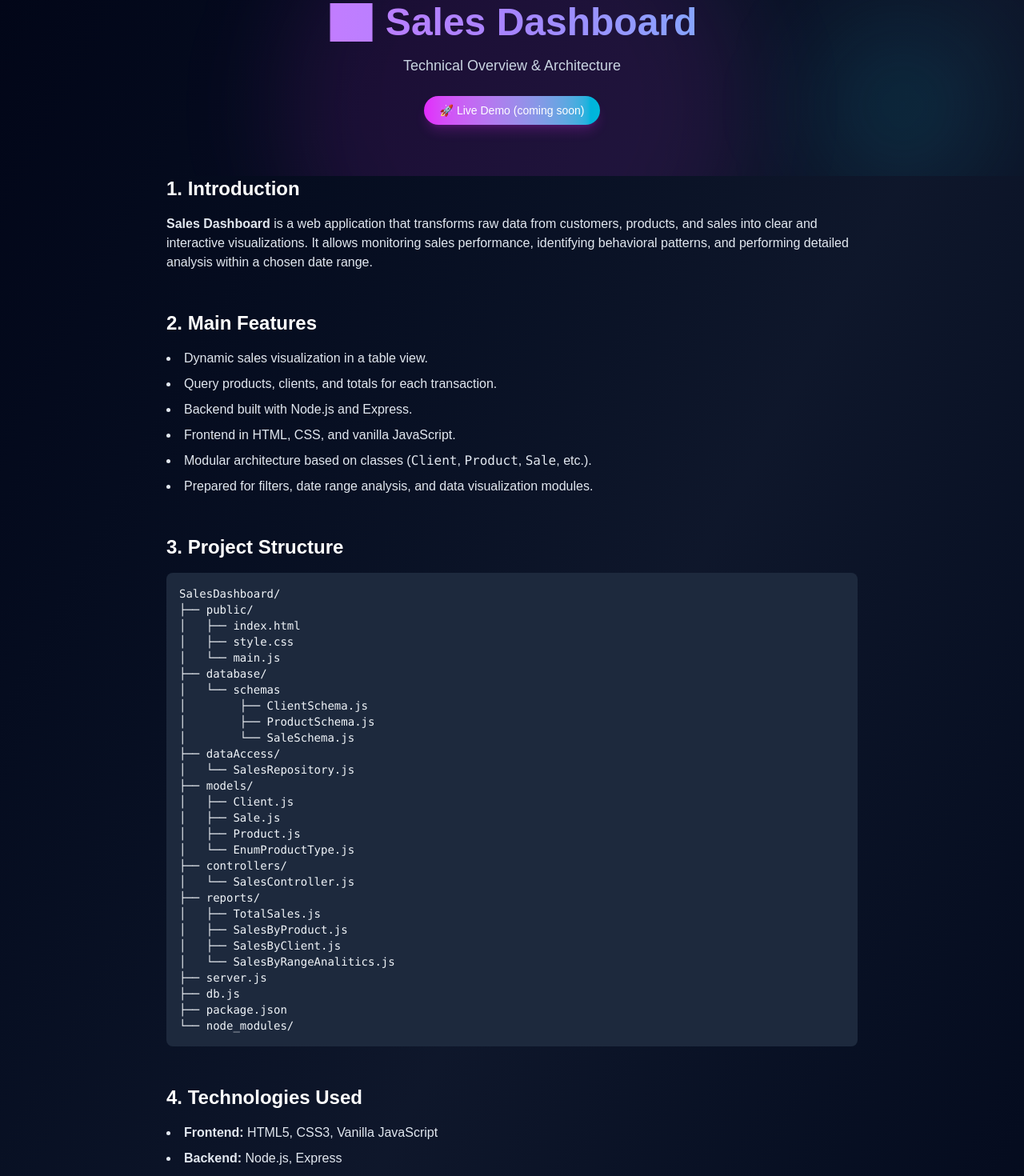
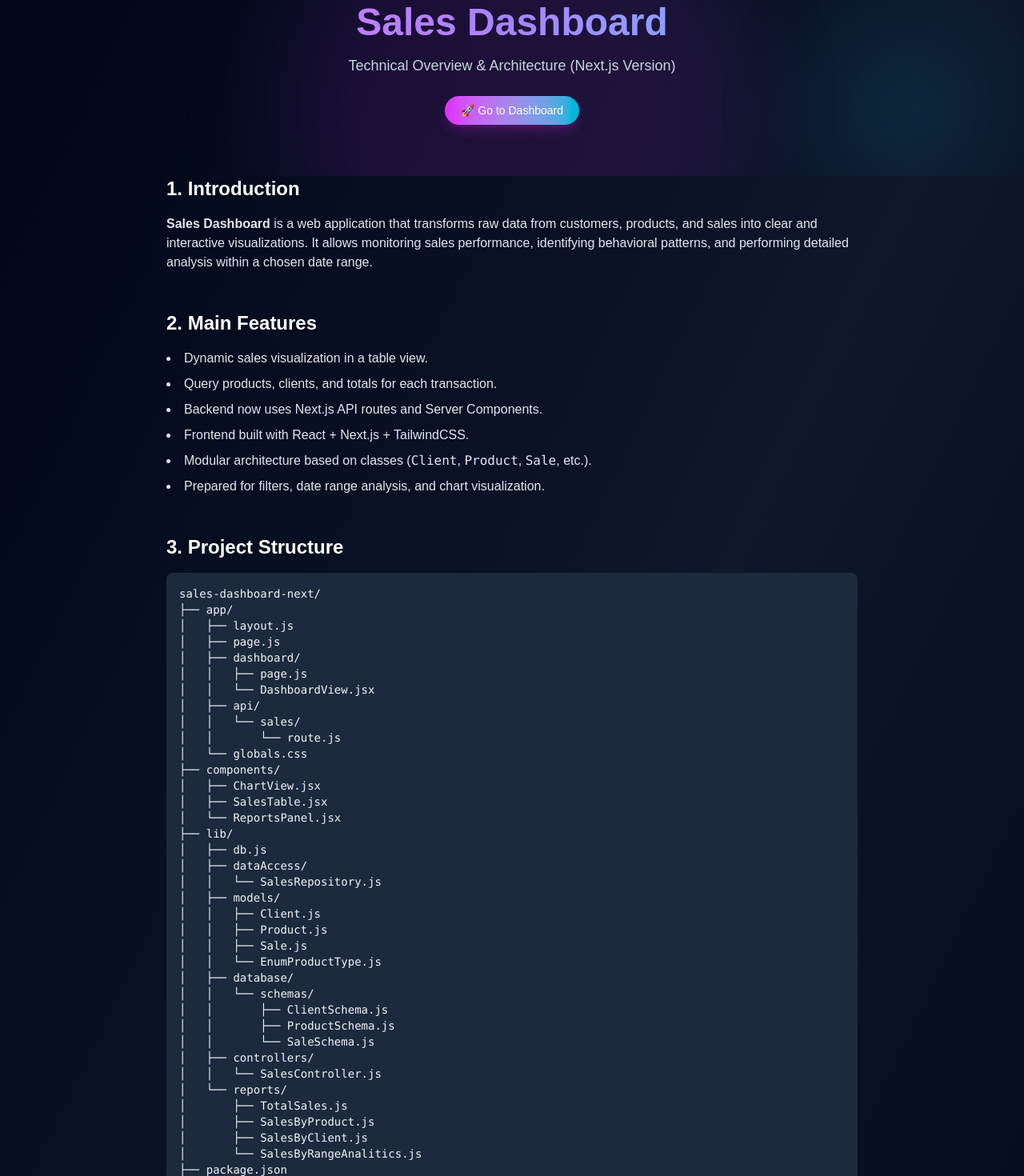
Before and after one commit to valleria-web/portfolio, a Next.js app: page /sales-dashboard in a window 1280 px wide. Shown: the part 60-1530 px from the top of the page at 80% size. Built offline with nearby package versions, Linux system fonts and the light colour scheme.

Commit message:
salespng

```diff
--- a/app/page.js
+++ b/app/page.js
@@ -37,7 +37,9 @@ export default function Home() {
       title: "Sales Dashboard",
       desc: "Sales Dashboard is a web application that transforms raw customer, product, and sales data into a clear and interactive visualization. The application allows to monitor sales performance, identify behavioral patterns, and perform detailed analysis within a given timeframe.",
       tags: ["Charts", "API", "Node", "KPIs", "Range-based analytics."],
-      link: "/sales-dashboard",
+      image: "/sales.png",
+      link: "https://sales-dashboard-next-zeta.vercel.app/dashboard",
+      internalLink: "/sales-dashboard",
     },
     {
       title: "The Digital Character Cafe",
--- a/app/sales-dashboard/page.js
+++ b/app/sales-dashboard/page.js
@@ -16,19 +16,17 @@ export default function SalesDashboardPage() {
 
         <div className="relative z-10 px-4">
           <h1 className="text-3xl sm:text-5xl font-extrabold bg-gradient-to-r from-fuchsia-400 via-violet-400 to-cyan-400 bg-clip-text text-transparent">
-            📊 Sales Dashboard
+            Sales Dashboard
           </h1>
           <p className="mt-4 text-slate-300 max-w-2xl mx-auto text-lg">
-            Technical Overview & Architecture
+            Technical Overview & Architecture (Next.js Version)
           </p>
           <div className="mt-6 flex flex-wrap justify-center gap-3">
             <a
-              href="#"
-              target="_blank"
-              rel="noopener noreferrer"
+              href="/dashboard"
               className="rounded-full px-5 py-2 text-sm font-medium bg-gradient-to-r from-fuchsia-500 to-cyan-500 text-white shadow-lg shadow-fuchsia-500/20 hover:brightness-110 transition"
             >
-              🚀 Live Demo (coming soon)
+              🚀 Go to Dashboard
             </a>
           </div>
         </div>
@@ -54,12 +52,12 @@ export default function SalesDashboardPage() {
             <ul className="list-disc list-inside space-y-2">
               <li>Dynamic sales visualization in a table view.</li>
               <li>Query products, clients, and totals for each transaction.</li>
-              <li>Backend built with Node.js and Express.</li>
-              <li>Frontend in HTML, CSS, and vanilla JavaScript.</li>
+              <li>Backend now uses Next.js API routes and Server Components.</li>
+              <li>Frontend built with React + Next.js + TailwindCSS.</li>
               <li>
                 Modular architecture based on classes (<code>Client</code>, <code>Product</code>, <code>Sale</code>, etc.).
               </li>
-              <li>Prepared for filters, date range analysis, and data visualization modules.</li>
+              <li>Prepared for filters, date range analysis, and chart visualization.</li>
             </ul>
           </div>
 
@@ -67,33 +65,44 @@ export default function SalesDashboardPage() {
           <div className="space-y-4">
             <h2 className="text-2xl font-bold text-white">3. Project Structure</h2>
             <pre className="bg-slate-800 text-slate-100 p-4 rounded-lg overflow-auto text-sm">
-{`SalesDashboard/
-├── public/
-│   ├── index.html
-│   ├── style.css
-│   └── main.js
-├── database/
-│   └── schemas
-│        ├── ClientSchema.js
-│        ├── ProductSchema.js
-│        └── SaleSchema.js
-├── dataAccess/
-│   └── SalesRepository.js
-├── models/
-│   ├── Client.js
-│   ├── Sale.js
-│   ├── Product.js
-│   └── EnumProductType.js
-├── controllers/
-│   └── SalesController.js
-├── reports/
-│   ├── TotalSales.js
-│   ├── SalesByProduct.js
-│   ├── SalesByClient.js
-│   └── SalesByRangeAnalitics.js
-├── server.js
-├── db.js
+{`sales-dashboard-next/
+├── app/
+│   ├── layout.js
+│   ├── page.js
+│   ├── dashboard/
+│   │   ├── page.js
+│   │   └── DashboardView.jsx
+│   ├── api/
+│   │   └── sales/
+│   │       └── route.js
+│   └── globals.css
+├── components/
+│   ├── ChartView.jsx
+│   ├── SalesTable.jsx
+│   └── ReportsPanel.jsx
+├── lib/
+│   ├── db.js
+│   ├── dataAccess/
+│   │   └── SalesRepository.js
+│   ├── models/
+│   │   ├── Client.js
+│   │   ├── Product.js
+│   │   ├── Sale.js
+│   │   └── EnumProductType.js
+│   ├── database/
+│   │   └── schemas/
+│   │       ├── ClientSchema.js
+│   │       ├── ProductSchema.js
+│   │       └── SaleSchema.js
+│   ├── controllers/
+│   │   └── SalesController.js
+│   └── reports/
+│       ├── TotalSales.js
+│       ├── SalesByProduct.js
+│       ├── SalesByClient.js
+│       └── SalesByRangeAnalitics.js
 ├── package.json
+├── next.config.js
 └── node_modules/`}
             </pre>
           </div>
@@ -102,9 +111,9 @@ export default function SalesDashboardPage() {
           <div className="space-y-4">
             <h2 className="text-2xl font-bold text-white">4. Technologies Used</h2>
             <ul className="list-disc list-inside space-y-2">
-              <li><strong>Frontend:</strong> HTML5, CSS3, Vanilla JavaScript</li>
-              <li><strong>Backend:</strong> Node.js, Express</li>
-              <li><strong>Architecture:</strong> OOP with a clear separation of models and presentation logic</li>
+              <li><strong>Frontend:</strong> Next.js (React), TailwindCSS</li>
+              <li><strong>Backend:</strong> Next.js API routes, Server Components</li>
+              <li><strong>Architecture:</strong> OOP with clear separation of models and presentation logic</li>
             </ul>
           </div>
 
@@ -116,6 +125,7 @@ export default function SalesDashboardPage() {
               <li>Trading-view style comparative charts</li>
               <li>Filters by client, product, or date range</li>
               <li>Data and report exporting</li>
+              <li>MongoDB or other persistent storage integration</li>
             </ul>
           </div>
 
@@ -127,7 +137,7 @@ export default function SalesDashboardPage() {
                 Clone the repository:
                 <pre className="bg-slate-800 text-slate-100 p-4 rounded-lg overflow-auto text-sm">
 {`git clone https://github.com/your-username/sales-dashboard.git
-cd sales-dashboard`}
+cd sales-dashboard-next`}
                 </pre>
               </li>
               <li>
@@ -135,12 +145,12 @@ cd sales-dashboard`}
                 <pre className="bg-slate-800 text-slate-100 p-4 rounded-lg overflow-auto text-sm">npm install</pre>
               </li>
               <li>
-                Start the server:
-                <pre className="bg-slate-800 text-slate-100 p-4 rounded-lg overflow-auto text-sm">node server.js</pre>
+                Run the development server:
+                <pre className="bg-slate-800 text-slate-100 p-4 rounded-lg overflow-auto text-sm">npm run dev</pre>
               </li>
               <li>
                 Open your browser at:
-                <pre className="bg-slate-800 text-slate-100 p-4 rounded-lg overflow-auto text-sm">http://localhost:3000</pre>
+                <pre className="bg-slate-800 text-slate-100 p-4 rounded-lg overflow-auto text-sm">http://localhost:3000/dashboard</pre>
               </li>
             </ol>
           </div>
```
Also changed, not shown: public/sales.png (added).
